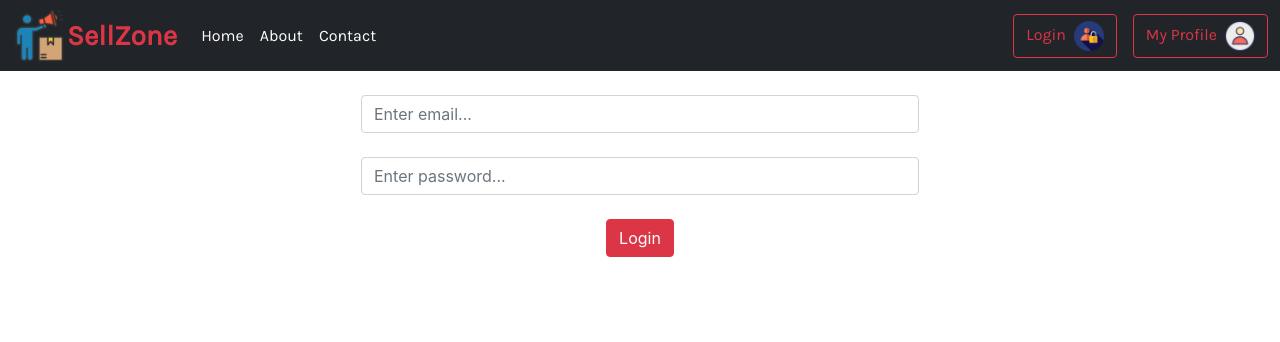
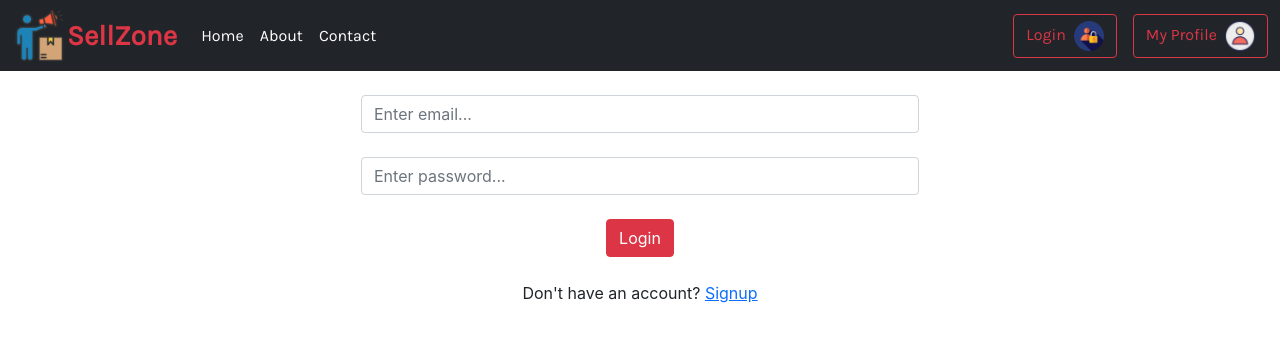
Before and after one commit to Dhokiya-Madhav/SellZone, a React (Create React App) app in the folder frontend/: page /login in a window 1280 px wide. Shown: the top 342 px of the page. Built offline with nearby package versions, Linux system fonts and the light colour scheme.

Commit message:
Minor changes

```diff
--- a/frontend/src/components/login.js
+++ b/frontend/src/components/login.js
@@ -1,5 +1,5 @@
 import React from "react";
-
+import { Link } from 'react-router-dom';
 export default function Login() {
     return (
         <>
@@ -23,6 +23,12 @@
                             <button type="Submit" className="btn btn-danger">Login</button>
                         </div>
                     </div>
+                    <br></br>
+                    <div className="row">
+                        <div className="col-12">
+                            Don't have an account? <Link to='/signup'>Signup</Link>
+                        </div>
+                    </div>
                 </div>
             </center>
         </>
```
